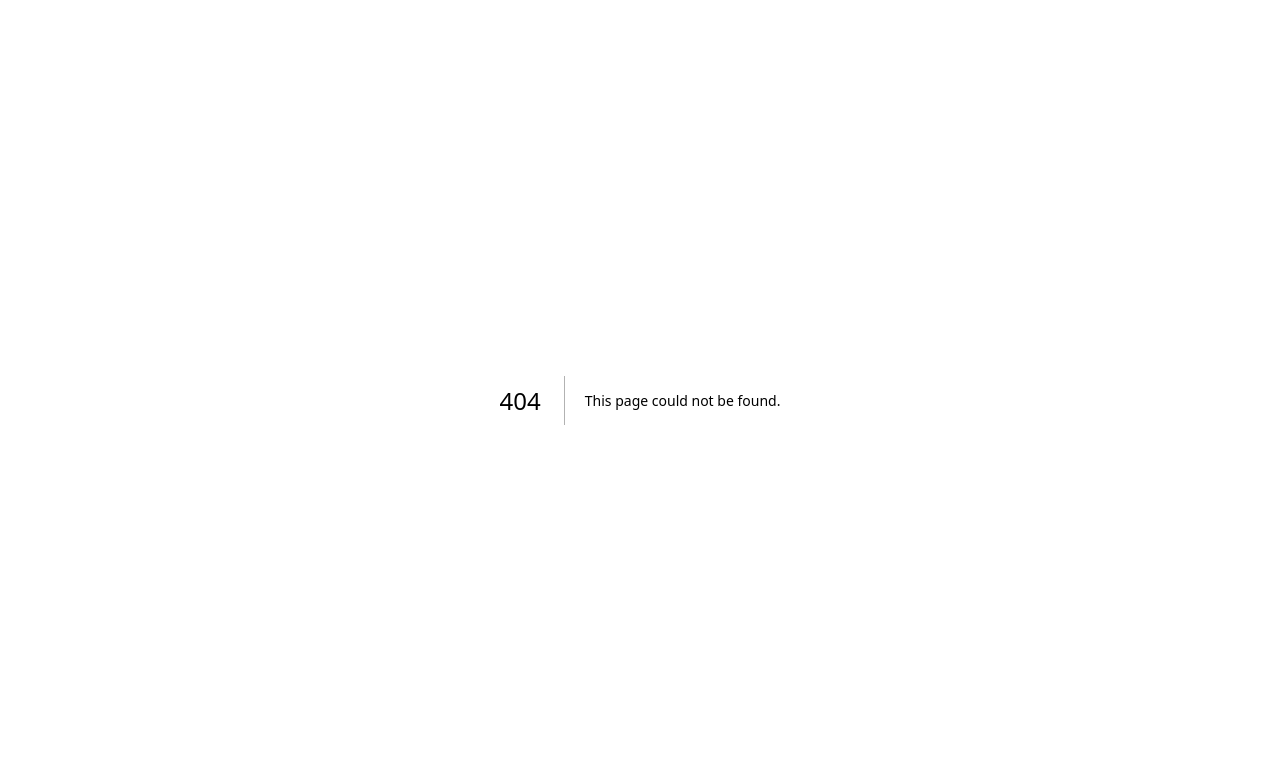
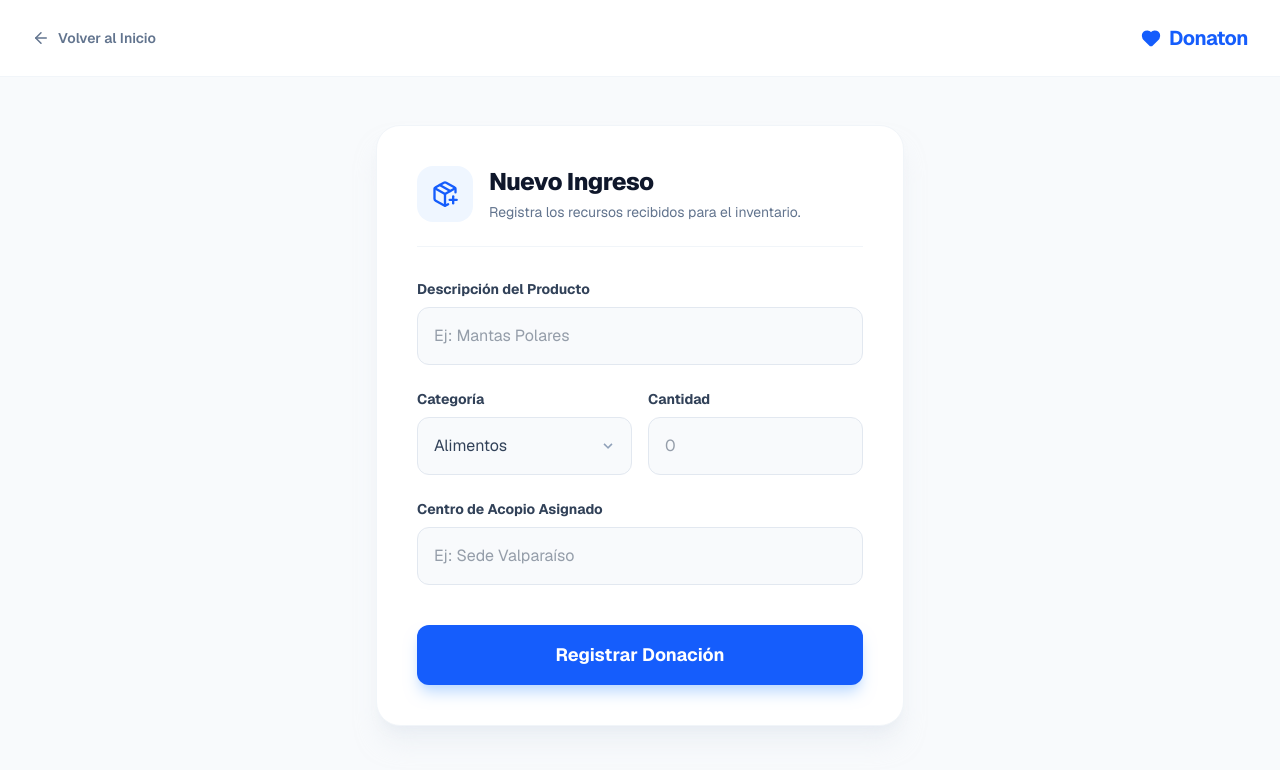
Before and after one commit to LukMezac/Donaton, a Next.js app in the folder donaton/: page /vista-donaciones in a window 1280 px wide. Before the commit this address had no page. Shown: the top 770 px of the page. Built offline with nearby package versions, Linux system fonts and the light colour scheme.

Commit message:
Vista de registro de donaciones finalizada con UI moderna

```diff
--- a/donaton/app/page.tsx
+++ b/donaton/app/page.tsx
@@ -1,4 +1,5 @@
 import Image from "next/image";
+import Link from "next/link";
 import { Heart, Truck, MapPin, ArrowRight, ShieldCheck } from "lucide-react";
 
 export default function Home() {
@@ -12,11 +13,14 @@ export default function Home() {
           </div>
           <span className="text-2xl font-bold tracking-tight text-blue-700">Donaton</span>
         </div>
+
+        {/* Enlaces desactivados según tu requerimiento */}
         <div className="hidden md:flex gap-10 text-sm font-semibold text-slate-500">
-          <a href="#" className="hover:text-blue-600 transition">Donaciones</a>
-          <a href="#" className="hover:text-blue-600 transition">Logística</a>
-          <a href="#" className="hover:text-blue-600 transition">Necesidades</a>
+          <span className="cursor-default">Donaciones</span>
+          <span className="cursor-default">Logística</span>
+          <span className="cursor-default">Necesidades</span>
         </div>
+
         <button className="bg-sky-100 text-sky-700 px-6 py-2 rounded-full text-sm font-bold hover:bg-sky-200 transition">
           Portal Admin
         </button>
@@ -38,14 +42,16 @@ export default function Home() {
               asegurando que la ayuda llegue oportunamente a las comunidades afectadas.
             </p>
             <div className="flex flex-col sm:flex-row gap-4 justify-center md:justify-start">
-              <button className="flex items-center justify-center gap-2 bg-blue-600 hover:bg-blue-700 text-white px-8 py-4 rounded-2xl font-bold transition shadow-lg shadow-blue-200">
-                Registrar Donación <ArrowRight size={18} />
-              </button>
+              {/* Único botón activo que redirige al formulario */}
+              <Link href="/vista-donaciones">
+                <button className="flex items-center justify-center gap-2 bg-blue-600 hover:bg-blue-700 text-white px-8 py-4 rounded-2xl font-bold transition shadow-lg shadow-blue-200 cursor-pointer">
+                  Registrar Donación <ArrowRight size={18} />
+                </button>
+              </Link>
             </div>
           </div>
 
           <div className="md:w-2/5 flex justify-center">
-             {/* Ilustración simple con colores del contexto */}
              <div className="relative w-64 h-64 bg-sky-50 rounded-full flex items-center justify-center border-4 border-white shadow-xl">
                 <Heart size={100} className="text-sky-200" strokeWidth={1.5} />
                 <div className="absolute -top-4 -right-4 bg-white p-4 rounded-2xl shadow-lg border border-slate-50">
@@ -55,36 +61,33 @@ export default function Home() {
           </div>
         </header>
 
-        {/* Módulos principales del sistema  */}
+        {/* Módulos principales del sistema (Tarjetas informativas sin enlace) */}
         <section className="py-20 grid md:grid-cols-3 gap-8 border-t border-slate-50">
-          {/* Módulo Donaciones */}
-          <div className="p-8 rounded-3xl border border-slate-100 bg-white hover:border-blue-200 hover:shadow-xl hover:shadow-blue-50 transition-all group">
-            <div className="w-12 h-12 bg-blue-50 text-blue-600 rounded-xl flex items-center justify-center mb-6 group-hover:bg-blue-600 group-hover:text-white transition">
+          <div className="p-8 rounded-3xl border border-slate-100 bg-white">
+            <div className="w-12 h-12 bg-blue-50 text-blue-600 rounded-xl flex items-center justify-center mb-6">
               <Heart size={24} />
             </div>
-            <h3 className="text-xl font-bold mb-3">Gestión de Donaciones</h3>
+            <h3 className="text-xl font-bold mb-3 text-slate-800">Gestión de Donaciones</h3>
             <p className="text-slate-500 text-sm leading-relaxed">
               Administra recursos, origen y centros de acopio asignados para cada donación recibida.
             </p>
           </div>
 
-          {/* Módulo Logística */}
-          <div className="p-8 rounded-3xl border border-slate-100 bg-white hover:border-blue-200 hover:shadow-xl hover:shadow-blue-50 transition-all group">
-            <div className="w-12 h-12 bg-blue-50 text-blue-600 rounded-xl flex items-center justify-center mb-6 group-hover:bg-blue-600 group-hover:text-white transition">
+          <div className="p-8 rounded-3xl border border-slate-100 bg-white">
+            <div className="w-12 h-12 bg-blue-50 text-blue-600 rounded-xl flex items-center justify-center mb-6">
               <Truck size={24} />
             </div>
-            <h3 className="text-xl font-bold mb-3">Logística y Distribución</h3>
+            <h3 className="text-xl font-bold mb-3 text-slate-800">Logística y Distribución</h3>
             <p className="text-slate-500 text-sm leading-relaxed">
               Control de inventario, planificación de envíos y seguimiento hasta la entrega final.
             </p>
           </div>
 
-          {/* Módulo Necesidades */}
-          <div className="p-8 rounded-3xl border border-slate-100 bg-white hover:border-blue-200 hover:shadow-xl hover:shadow-blue-50 transition-all group">
-            <div className="w-12 h-12 bg-blue-50 text-blue-600 rounded-xl flex items-center justify-center mb-6 group-hover:bg-blue-600 group-hover:text-white transition">
+          <div className="p-8 rounded-3xl border border-slate-100 bg-white">
+            <div className="w-12 h-12 bg-blue-50 text-blue-600 rounded-xl flex items-center justify-center mb-6">
               <MapPin size={24} />
             </div>
-            <h3 className="text-xl font-bold mb-3">Necesidades en Terreno</h3>
+            <h3 className="text-xl font-bold mb-3 text-slate-800">Necesidades en Terreno</h3>
             <p className="text-slate-500 text-sm leading-relaxed">
               Reporte de recursos específicos y ubicación geográfica de los damnificados.
             </p>
--- /dev/null
+++ b/donaton/app/vista-donaciones/page.tsx
@@ -0,0 +1,122 @@
+import { ProductoModelo } from '@/modelo/productos';
+import { revalidatePath } from 'next/cache';
+import Link from 'next/link';
+import { ArrowLeft, Heart, PackagePlus } from 'lucide-react';
+
+export default async function RegistroDonacionPage() {
+
+  async function registrarProducto(formData: FormData) {
+    'use server';
+    const nombre = formData.get('nombre') as string;
+    const categoria = formData.get('categoria') as string;
+    const cantidad = parseInt(formData.get('cantidad') as string);
+
+    // Ejecución del modelo MVC
+    await ProductoModelo.crear(nombre, categoria, cantidad);
+    revalidatePath('/vista-donaciones');
+  }
+
+  return (
+    <div className="min-h-screen bg-slate-50 font-sans text-slate-900">
+      {/* Navegación de retorno Limpia */}
+      <nav className="px-8 py-6 bg-white border-b border-slate-100 sticky top-0 z-10 flex items-center justify-between">
+        <Link href="/" className="flex items-center gap-2 text-slate-500 hover:text-blue-600 font-semibold text-sm transition group">
+          <ArrowLeft size={18} className="group-hover:-translate-x-1 transition-transform" />
+          Volver al Inicio
+        </Link>
+        <div className="flex items-center gap-2 text-blue-600 font-bold">
+          <Heart size={20} fill="currentColor" />
+          <span className="tracking-tight text-xl">Donaton</span>
+        </div>
+      </nav>
+
+      <main className="max-w-xl mx-auto py-12 px-6">
+
+        {/* Tarjeta Principal del Formulario */}
+        <div className="bg-white p-10 rounded-3xl shadow-xl shadow-slate-200/50 border border-slate-100">
+
+          {/* Encabezado del Formulario */}
+          <div className="flex items-center gap-4 mb-8 pb-6 border-b border-slate-100">
+            <div className="w-14 h-14 bg-blue-50 text-blue-600 rounded-2xl flex items-center justify-center">
+              <PackagePlus size={28} />
+            </div>
+            <div>
+              <h1 className="text-2xl font-extrabold text-slate-900 tracking-tight">Nuevo Ingreso</h1>
+              <p className="text-sm text-slate-500 mt-1">Registra los recursos recibidos para el inventario.</p>
+            </div>
+          </div>
+
+          {/* Formulario Estilizado */}
+          <form action={registrarProducto} className="space-y-6">
+
+            {/* Producto */}
+            <div>
+              <label className="block text-sm font-bold text-slate-700 mb-2">Descripción del Producto</label>
+              <input
+                name="nombre"
+                type="text"
+                placeholder="Ej: Mantas Polares"
+                required
+                className="w-full p-4 rounded-xl border border-slate-200 focus:outline-none focus:ring-2 focus:ring-blue-500 focus:border-transparent bg-slate-50 focus:bg-white transition-all text-slate-700"
+              />
+            </div>
+
+            <div className="grid grid-cols-2 gap-4">
+              {/* Categoría */}
+              <div>
+                <label className="block text-sm font-bold text-slate-700 mb-2">Categoría</label>
+                <div className="relative">
+                  <select
+                    name="categoria"
+                    className="w-full p-4 rounded-xl border border-slate-200 focus:outline-none focus:ring-2 focus:ring-blue-500 bg-slate-50 focus:bg-white transition-all text-slate-700 appearance-none cursor-pointer"
+                  >
+                    <option value="Alimentos">Alimentos</option>
+                    <option value="Insumos Médicos">Insumos Médicos</option>
+                    <option value="Ropa">Ropa</option>
+                    <option value="Higiene">Higiene</option>
+                  </select>
+                  {/* Flecha personalizada para el select */}
+                  <div className="pointer-events-none absolute inset-y-0 right-0 flex items-center px-4 text-slate-400">
+                    <svg className="fill-current h-4 w-4" xmlns="http://www.w3.org/2000/svg" viewBox="0 0 20 20"><path d="M9.293 12.95l.707.707L15.657 8l-1.414-1.414L10 10.828 5.757 6.586 4.343 8z"/></svg>
+                  </div>
+                </div>
+              </div>
+
+              {/* Cantidad */}
+              <div>
+                <label className="block text-sm font-bold text-slate-700 mb-2">Cantidad</label>
+                <input
+                  name="cantidad"
+                  type="number"
+                  placeholder="0"
+                  required
+                  className="w-full p-4 rounded-xl border border-slate-200 focus:outline-none focus:ring-2 focus:ring-blue-500 bg-slate-50 focus:bg-white transition-all text-slate-700"
+                />
+              </div>
+            </div>
+
+            {/* Centro de Acopio */}
+            <div>
+              <label className="block text-sm font-bold text-slate-700 mb-2">Centro de Acopio Asignado</label>
+              <input
+                type="text"
+                placeholder="Ej: Sede Valparaíso"
+                className="w-full p-4 rounded-xl border border-slate-200 focus:outline-none focus:ring-2 focus:ring-blue-500 bg-slate-50 focus:bg-white transition-all text-slate-700"
+              />
+            </div>
+
+            {/* Botón de Acción */}
+            <button
+              type="submit"
+              className="w-full bg-blue-600 text-white font-bold text-lg py-4 rounded-xl hover:bg-blue-700 active:scale-[0.98] transition-all shadow-lg shadow-blue-200 mt-4"
+            >
+              Registrar Donación
+            </button>
+
+          </form>
+        </div>
+
+      </main>
+    </div>
+  );
+}
--- /dev/null
+++ b/donaton/lib/db.ts
@@ -0,0 +1,11 @@
+import { Pool } from 'pg';
+
+const pool = new Pool({
+  user: 'postgres',
+  host: 'localhost',
+  database: 'donaciones_db', // Cambia esto si tu DB tiene otro nombre
+  password: 'Lukas.2424',
+  port: 5432,
+});
+
+export const query = (text: string, params?: any[]) => pool.query(text, params);
--- /dev/null
+++ b/donaton/modelo/productos.ts
@@ -0,0 +1,24 @@
+import { query } from '../lib/db';
+
+export interface Producto {
+  id?: number;
+  nombre: string;
+  categoria: string;
+  cantidad: number;
+}
+
+export const ProductoModelo = {
+  async listar() {
+    const res = await query('SELECT * FROM productos ORDER BY id DESC');
+    return res.rows;
+  },
+
+  // NUEVA FUNCIÓN: Insertar producto
+  async crear(nombre: string, categoria: string, cantidad: number) {
+    const res = await query(
+      'INSERT INTO productos (nombre, categoria, cantidad) VALUES ($1, $2, $3) RETURNING *',
+      [nombre, categoria, cantidad]
+    );
+    return res.rows[0];
+  }
+};
--- a/donaton/package.json
+++ b/donaton/package.json
@@ -11,12 +11,14 @@
   "dependencies": {
     "lucide-react": "^1.11.0",
     "next": "16.2.4",
+    "pg": "^8.20.0",
     "react": "19.2.4",
     "react-dom": "19.2.4"
   },
   "devDependencies": {
     "@tailwindcss/postcss": "^4",
     "@types/node": "^20",
+    "@types/pg": "^8.20.0",
     "@types/react": "^19",
     "@types/react-dom": "^19",
     "eslint": "^9",
```
Also changed, not shown: 1 other file (tests, documents, lock files or other folders).
